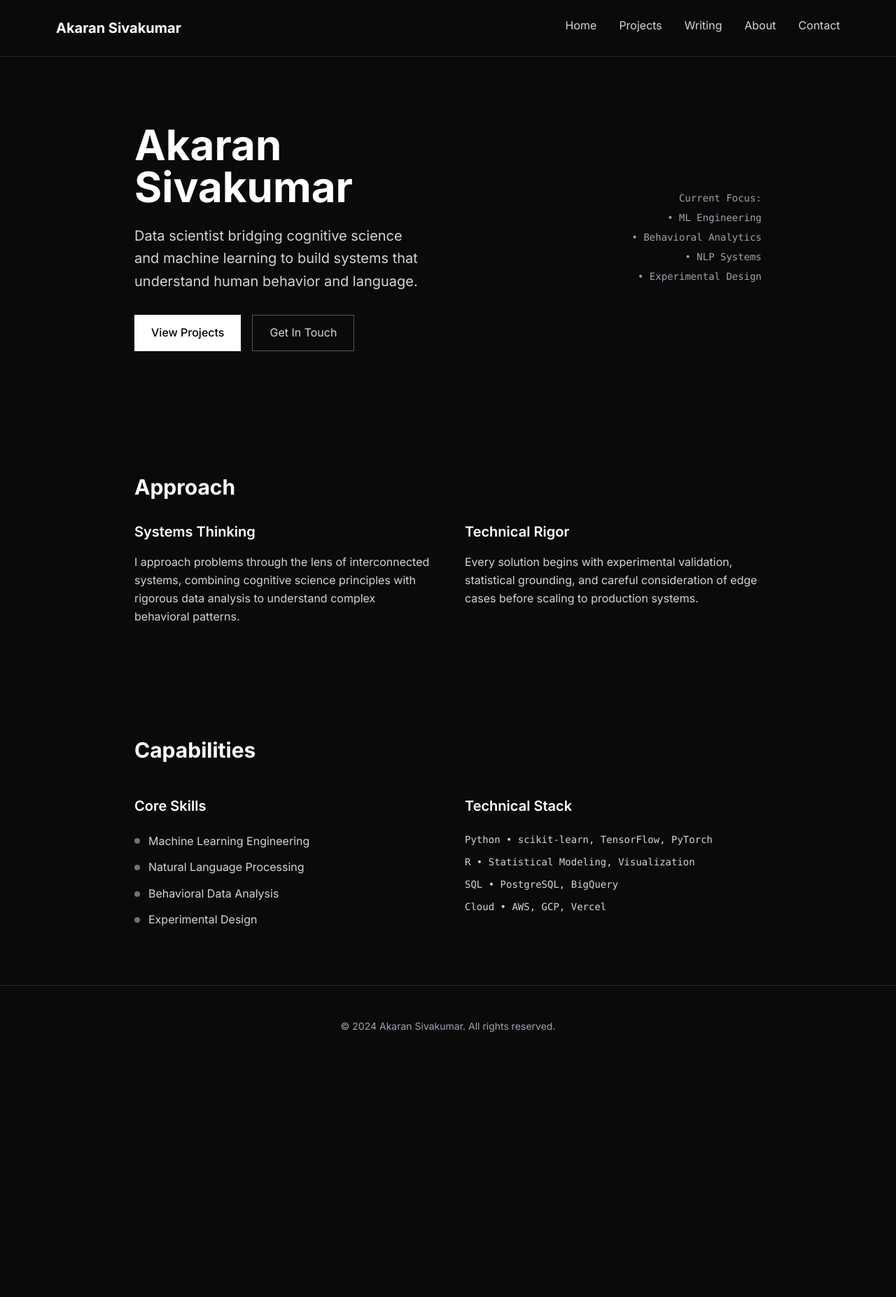
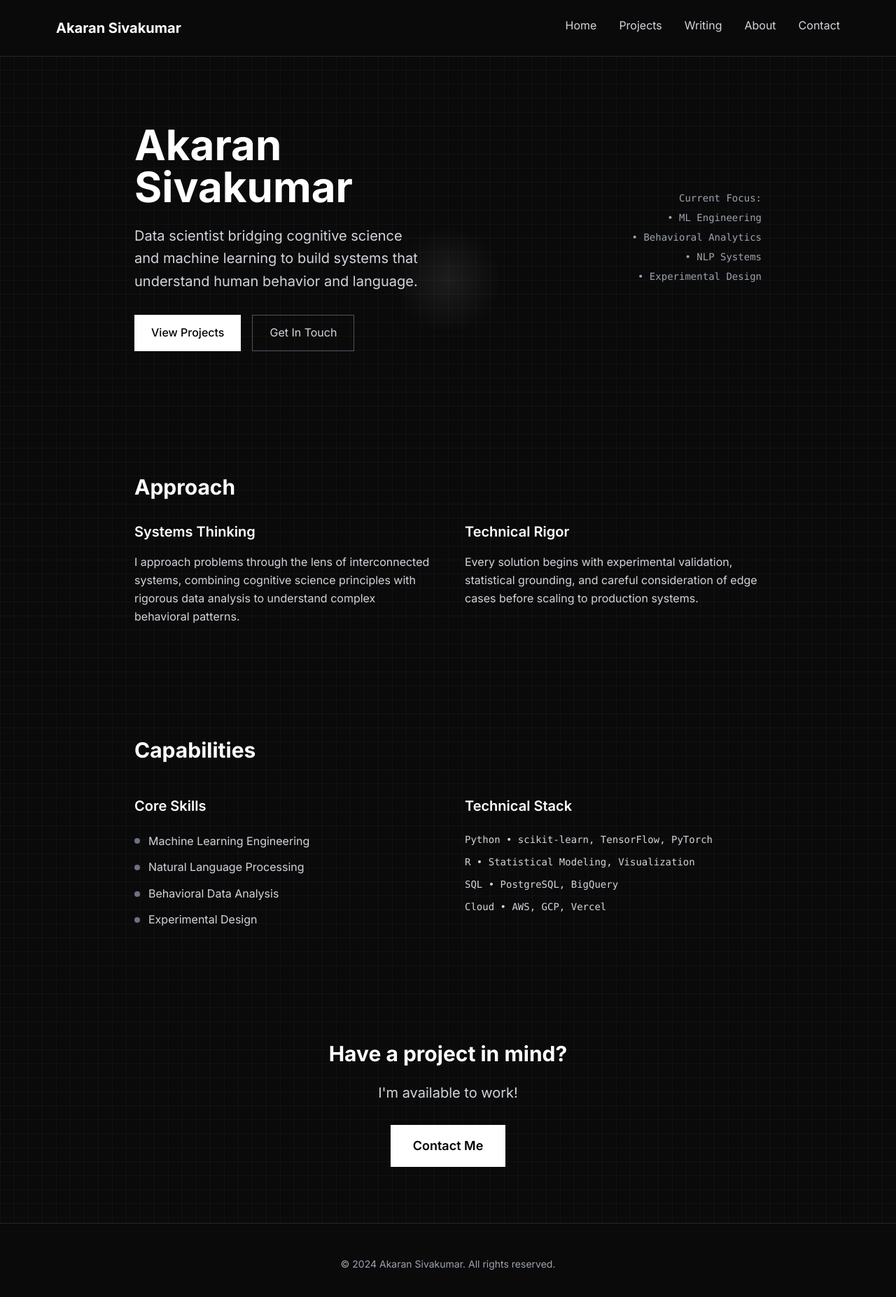
Before and after one commit to Akaran19/akaran-dev-site, a Next.js app: page / in a window 1280 px wide. Shown: the top 1854 px of the page at 70% size. Before the commit the page ends 1525 px from the top, so only its background shows below. Built offline with nearby package versions, Linux system fonts and the light colour scheme.

Commit message:
Add spotlight effect and enhance layout with gradient background

```diff
--- a/app/globals.css
+++ b/app/globals.css
@@ -11,6 +11,10 @@
 
   body {
     background-color: #0a0a0a;
+    background-image:
+      linear-gradient(rgba(255, 255, 255, 0.03) 1px, transparent 1px),
+      linear-gradient(90deg, rgba(255, 255, 255, 0.03) 1px, transparent 1px);
+    background-size: 20px 20px;
     color: #ffffff;
     line-height: 1.6;
   }
--- a/app/layout.tsx
+++ b/app/layout.tsx
@@ -3,6 +3,7 @@
 import './globals.css'
 import Navbar from '@/components/Navbar'
 import Footer from '@/components/Footer'
+import Spotlight from '@/components/Spotlight'
 
 const inter = Inter({
   subsets: ['latin'],
@@ -32,9 +33,10 @@
 }) {
   return (
     <html lang="en" className={jetbrainsMono.variable}>
-      <body className={`${inter.className} bg-[#0a0a0a] text-white min-h-screen`}>
+      <body className={`${inter.className} bg-[#0a0a0a] text-white min-h-screen relative`}>
+        <Spotlight />
         <Navbar />
-        <main className="min-h-screen">
+        <main className="min-h-screen relative z-10">
           {children}
         </main>
         <Footer />
--- a/app/page.tsx
+++ b/app/page.tsx
@@ -96,6 +96,17 @@
           </div>
         </div>
       </Section>
+
+      {/* Call to Action */}
+      <Section className="py-20">
+        <div className="max-w-4xl mx-auto text-center">
+          <h2 className="text-3xl font-bold text-white mb-6">Have a project in mind?</h2>
+          <p className="text-xl text-gray-300 mb-8">I'm available to work!</p>
+          <Link href="/contact" className="inline-flex items-center px-8 py-4 bg-white text-black font-semibold hover:bg-gray-200 transition-colors text-lg">
+            Contact Me
+          </Link>
+        </div>
+      </Section>
     </div>
   )
 }
--- a/app/projects/[slug]/page.tsx
+++ b/app/projects/[slug]/page.tsx
@@ -8,6 +8,7 @@
   techStack: string[]
   content: string
   demoUrl?: string
+  githubUrl?: string
 }> = {
   'rapid-recall-marketing-quiz': {
     title: 'Rapid Recall - LUBS2850 Marketing Quiz',
@@ -15,7 +16,8 @@
     description: 'Interactive educational mini-game for mastering LUBS2850 Marketing concepts.',
     techStack: ['HTML5', 'CSS3', 'JavaScript', 'Firebase Firestore'],
     content: 'A modern, interactive educational mini-game built for LUBS2850 Marketing students at the University of Leeds. Features a Kahoot-style interface with timer, progress tracking, and visual feedback. Includes a persistent global leaderboard using Firebase Firestore for cross-device score tracking. The app uses glassmorphism design with smooth animations and is fully responsive across desktop, tablet, and mobile devices. Built with vanilla JavaScript and modern CSS, requiring no build tools and running entirely in the browser.',
-    demoUrl: 'https://akaran19.github.io/LUBS2850_flashcards/'
+    demoUrl: 'https://akaran19.github.io/LUBS2850_flashcards/',
+    githubUrl: 'https://github.com/Akaran19/LUBS2850_flashcards'
   },
   'credit-risk-modeling': {
     title: 'Credit Risk Modeling System',
@@ -30,7 +32,8 @@
     problem: 'How do languages evolve and spread in populations?',
     description: 'BSc thesis exploring computational models of language change using agent-based simulations.',
     techStack: ['Python', 'NetworkX', 'Pandas', 'Matplotlib'],
-    content: 'This project implemented evolutionary algorithms to model linguistic adaptation and cultural transmission in simulated populations. The model demonstrated how simple interaction rules can lead to complex language evolution patterns.'
+    content: 'This project implemented evolutionary algorithms to model linguistic adaptation and cultural transmission in simulated populations. The model demonstrated how simple interaction rules can lead to complex language evolution patterns.',
+    githubUrl: 'https://github.com/Akaran19/bachelors-project-new'
   },
   'world-cup-sentiment': {
     title: 'World Cup Twitter Sentiment Analysis',
@@ -44,14 +47,16 @@
     problem: 'How does cognitive load affect decision-making in games?',
     description: 'Conducted eye-tracking experiments with participants playing Pac-Man.',
     techStack: ['R', 'EyeLink', 'PsychoPy', 'ggplot2'],
-    content: 'Participants played Pac-Man while performing secondary tasks of varying difficulty. Eye movement patterns revealed how cognitive load influences spatial attention and decision-making strategies.'
+    content: 'Participants played Pac-Man while performing secondary tasks of varying difficulty. Eye movement patterns revealed how cognitive load influences spatial attention and decision-making strategies.',
+    githubUrl: 'https://github.com/Akaran19/PercAct-exam'
   },
   'topic-modelling-syllabus': {
     title: 'Topic Modelling Cognitive Science Syllabus',
     problem: 'What topics dominate modern cognitive science curricula?',
     description: 'Applied LDA and BERT-based topic modeling to analyze course syllabi.',
     techStack: ['Python', 'scikit-learn', 'BERT', 'Gensim'],
-    content: 'Processed syllabi from 50+ universities to identify emerging trends in cognitive science education, showing a shift towards computational and data-driven approaches.'
+    content: 'Processed syllabi from 50+ universities to identify emerging trends in cognitive science education, showing a shift towards computational and data-driven approaches.',
+    githubUrl: 'https://github.com/Akaran19/soccult_exam'
   },
   'peerly-platform': {
     title: 'Peerly.io – Paper Review Platform',
@@ -84,7 +89,7 @@
         <p className="text-lg mb-6">{project.description}</p>
         <div className="flex flex-wrap gap-2 mb-8">
           {project.techStack.map((tech) => (
-            <span key={tech} className="px-3 py-1 bg-gray-100 text-sm rounded">
+            <span key={tech} className="px-3 py-1 bg-gray-800 text-gray-300 text-sm font-mono rounded">
               {tech}
             </span>
           ))}
@@ -107,6 +112,21 @@
             </a>
           </div>
         )}
+        {project.githubUrl && (
+          <div className="mt-4">
+            <a
+              href={project.githubUrl}
+              target="_blank"
+              rel="noopener noreferrer"
+              className="inline-flex items-center px-6 py-3 bg-gray-800 text-gray-300 font-semibold rounded-lg hover:bg-gray-700 transition-colors"
+            >
+              <svg className="mr-2 w-4 h-4" fill="currentColor" viewBox="0 0 24 24">
+                <path d="M12 0c-6.626 0-12 5.373-12 12 0 5.302 3.438 9.8 8.207 11.387.599.111.793-.261.793-.577v-2.234c-3.338.726-4.033-1.416-4.033-1.416-.546-1.387-1.333-1.756-1.333-1.756-1.089-.745.083-.729.083-.729 1.205.084 1.839 1.237 1.839 1.237 1.07 1.834 2.807 1.304 3.492.997.107-.775.418-1.305.762-1.604-2.665-.305-5.467-1.334-5.467-5.931 0-1.311.469-2.381 1.236-3.221-.124-.303-.535-1.524.117-3.176 0 0 1.008-.322 3.301 1.23.957-.266 1.983-.399 3.003-.404 1.02.005 2.047.138 3.006.404 2.291-1.552 3.297-1.23 3.297-1.23.653 1.653.242 2.874.118 3.176.77.84 1.235 1.911 1.235 3.221 0 4.609-2.807 5.624-5.479 5.921.43.372.823 1.102.823 2.222v3.293c0 .319.192.694.801.576 4.765-1.589 8.199-6.086 8.199-11.386 0-6.627-5.373-12-12-12z"/>
+              </svg>
+              View on GitHub
+            </a>
+          </div>
+        )}
       </div>
     </Section>
   )
--- /dev/null
+++ b/components/Spotlight.tsx
@@ -0,0 +1,33 @@
+'use client'
+
+import { useEffect, useRef } from 'react'
+
+export default function Spotlight() {
+  const spotlightRef = useRef<HTMLDivElement>(null)
+
+  useEffect(() => {
+    const handleMouseMove = (e: MouseEvent) => {
+      if (spotlightRef.current) {
+        const x = e.clientX
+        const y = e.clientY
+        spotlightRef.current.style.background = `radial-gradient(circle 200px at ${x}px ${y}px, rgba(255, 255, 255, 0.08), transparent 40%)`
+      }
+    }
+
+    document.addEventListener('mousemove', handleMouseMove)
+
+    return () => {
+      document.removeEventListener('mousemove', handleMouseMove)
+    }
+  }, [])
+
+  return (
+    <div
+      ref={spotlightRef}
+      className="fixed inset-0 pointer-events-none z-0"
+      style={{
+        background: 'radial-gradient(circle 200px at center, rgba(255, 255, 255, 0.08), transparent 40%)'
+      }}
+    />
+  )
+}
```
